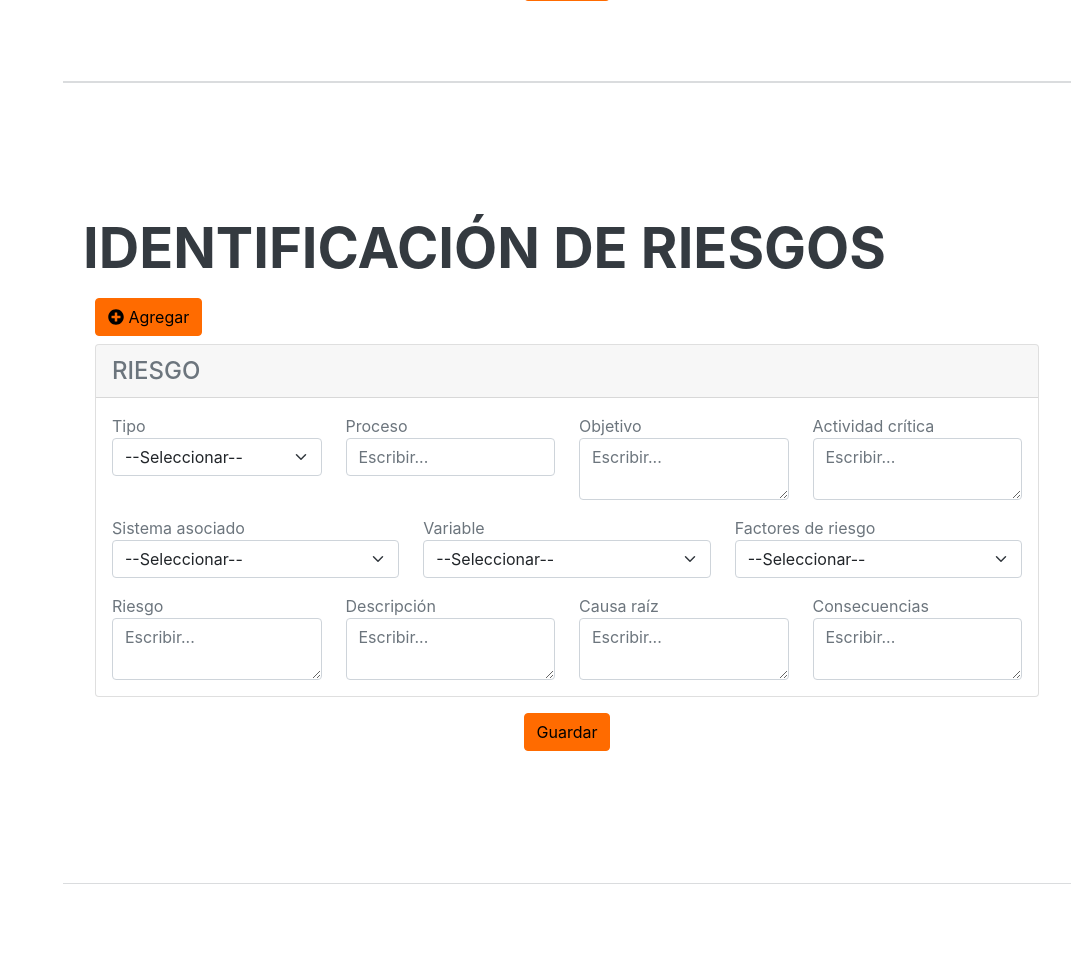
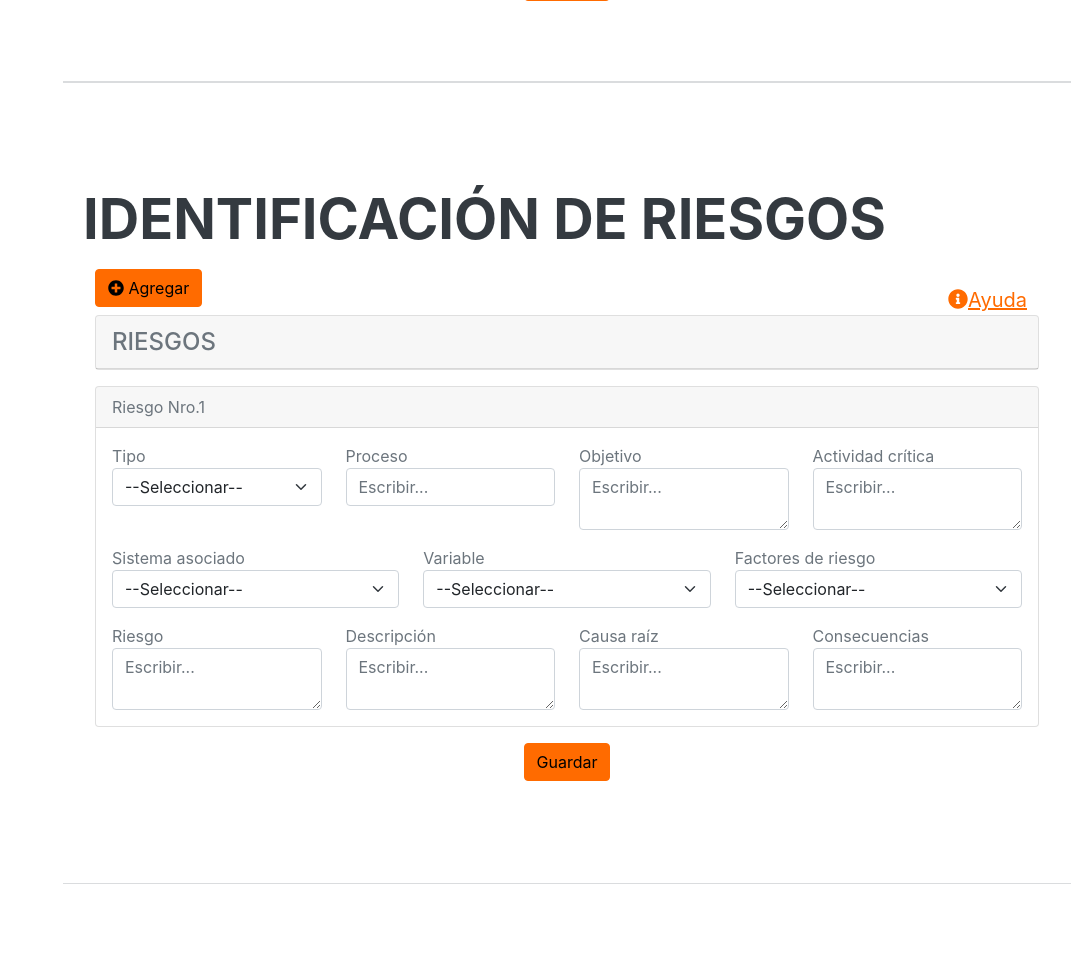
Before and after one commit to gonzalopantoja88/sena-mgr, a PHP site: page / in a window 1280 px wide. Shown: the part 3070-4037 px from the top of the page, without its empty margins (209-1280 px from the left). Run offline with PHP 8.4, Linux system fonts and the light colour scheme; data comes from the database, SQL or seed files in the repository; some web fonts are replaced.

Commit message:
avance seccion identificar riesgo

```diff
--- a/views/identificacion_riesgo.php
+++ b/views/identificacion_riesgo.php
@@ -4,13 +4,25 @@
     <div class="resume-section-content">
         <h2 class="mb-3">Identificación de Riesgos</h2>
         <div class="container">
+            <div class="row d-flex justify-content-end align-items-end">
+                <div class="col-6">
                     <a class="btn btn-primary mb-2" id="" href="#" role="button"><i class="fas fa-plus-circle"></i>&nbspAgregar</a>
-            <form action="" method="post" id="formularioEmpresa">
-                <!-- card riesgo -->
+                </div>
+                <div class="col-6 text-end pe-4">
+                    <a href="" class="fs-5"><i class="fas fa-info-circle"></i>Ayuda</a>
+                </div>
+            </div>
             <div class="card mb-3">
                 <div class="card-header">
-                        <div class="subheading">Riesgo</div>
+                    <div class="subheading">Riesgos</div>
                 </div>
+            </div>
+            <form action="" method="post" id="formularioEmpresa">
+                <div id="agregarRiesgo">
+                    <!-- card riesgo -->
+
+                    <div class="card mb-3">
+                        <div class="card-header">Riesgo Nro.1</div>
                         <div class="card-body">
                             <div class="row d-flex align-items-start justify-content-between mb-3">
                                 <div class="col-lg-3 col-sm-12">
@@ -80,6 +92,8 @@
                             </div>
                         </div>
                     </div>
+
+                </div>
                 <div class="row text-center mt-3">
                     <div class="col-12">
                         <button class="btn btn-primary" type="submit">Guardar</button>
```
Lines whose indentation alone changed are shown as unchanged.
